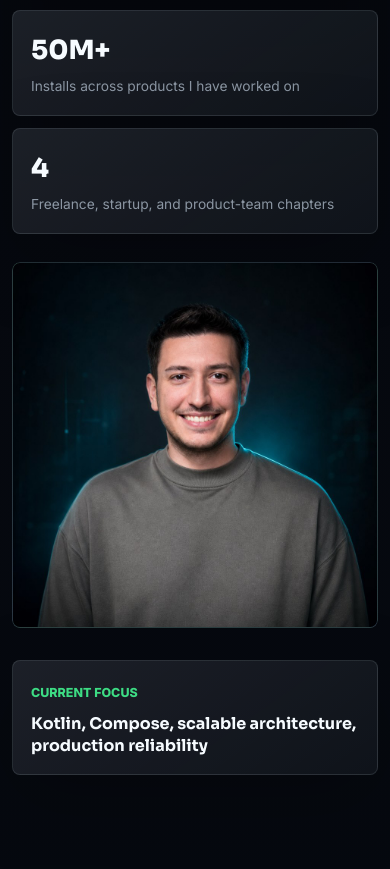
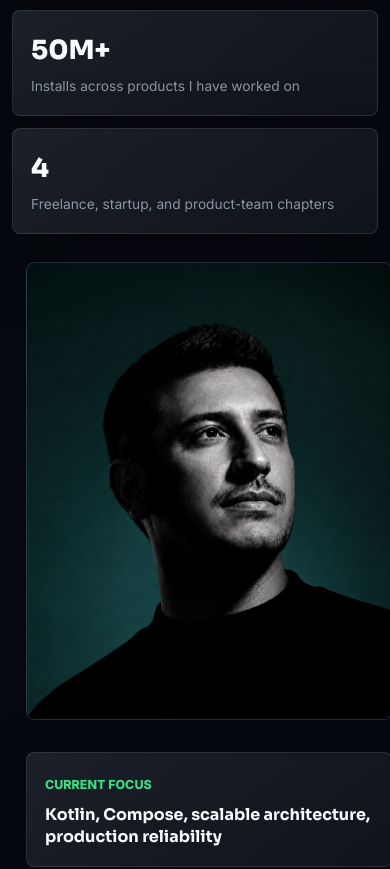
Before and after one commit to amirrezaHaghani/My-Portfolio, a Vue app: page / in a window 390 px wide. Shown: the part 779-1648 px from the top of the page. Built offline with nearby package versions, Linux system fonts and the light colour scheme.

Commit message:
Update hero portrait layout

```diff
--- a/src/data/portfolio.ts
+++ b/src/data/portfolio.ts
@@ -1,4 +1,4 @@
-import portraitUrl from '../assets/amirreza-portrait-optimized.jpg';
+import portraitUrl from '../assets/amirreza-portrait-new.png';
 import pardeAbiHomeShot from '../assets/projects/pardeabi-home-user.jpg';
 import pardeAbiCategoriesShot from '../assets/projects/pardeabi-categories-user.jpg';
 import pardeAbiKidsShot from '../assets/projects/pardeabi-kids-user.jpg';
--- a/src/styles.css
+++ b/src/styles.css
@@ -1195,8 +1195,8 @@ h3 {
 .portrait-ring {
   position: relative;
   display: grid;
-  width: min(100%, 480px);
-  aspect-ratio: 1;
+  width: min(100%, 430px);
+  aspect-ratio: 4 / 5;
   margin-left: auto;
   place-items: center;
   border: 1px solid rgba(255, 255, 255, 0.14);
@@ -1242,6 +1242,7 @@ h3 {
   width: 100%;
   height: 100%;
   object-fit: cover;
+  object-position: center 18%;
   transition: transform 620ms cubic-bezier(0.22, 1, 0.36, 1), filter 300ms ease;
 }
 
@@ -3071,9 +3072,28 @@ h2 {
 }
 
 .hero-section {
-  grid-template-columns: minmax(0, 1fr) minmax(360px, 0.82fr);
-  gap: 70px;
-  padding-top: 104px;
+  grid-template-columns: minmax(420px, 460px) minmax(360px, 520px);
+  justify-content: center;
+  gap: clamp(28px, 3vw, 40px);
+  padding-top: 84px;
+}
+
+.hero-copy {
+  grid-column: 2;
+  align-self: center;
+  max-width: 520px;
+  justify-self: start;
+}
+
+.hero-visual {
+  grid-column: 1;
+  grid-row: 1;
+  align-self: start;
+  width: min(100%, 384px);
+  justify-self: start;
+  justify-items: stretch;
+  gap: 18px;
+  margin-left: clamp(28px, 3vw, 44px);
 }
 
 .hero-role {
@@ -3125,6 +3145,8 @@ h2 {
   background:
     linear-gradient(145deg, rgba(61, 220, 132, 0.12), rgba(78, 202, 255, 0.08)),
     #060a11;
+  width: 100%;
+  margin: 0;
   box-shadow: 0 34px 110px rgba(0, 0, 0, 0.36);
 }
 
@@ -3133,7 +3155,9 @@ h2 {
 }
 
 .signal-card {
-  margin-top: 6px;
+  width: 100%;
+  margin-top: 0;
+  padding: 20px;
   transform: none;
 }
 
@@ -3628,11 +3652,21 @@ h2 {
     padding-top: 76px;
   }
 
+  .hero-copy,
+  .hero-visual {
+    grid-column: auto;
+    grid-row: auto;
+  }
+
   .hero-visual {
     min-height: auto;
+    width: min(100%, 430px);
+    justify-self: center;
+    justify-items: stretch;
   }
 
   .portrait-ring {
+    width: 100%;
     margin: 0;
   }
 
@@ -3642,6 +3676,7 @@ h2 {
     bottom: auto;
     width: 100%;
     margin-top: 14px;
+    padding: 18px;
   }
 
   .skills-grid,
```
Also changed, not shown: src/assets/amirreza-portrait-new.png (added).
